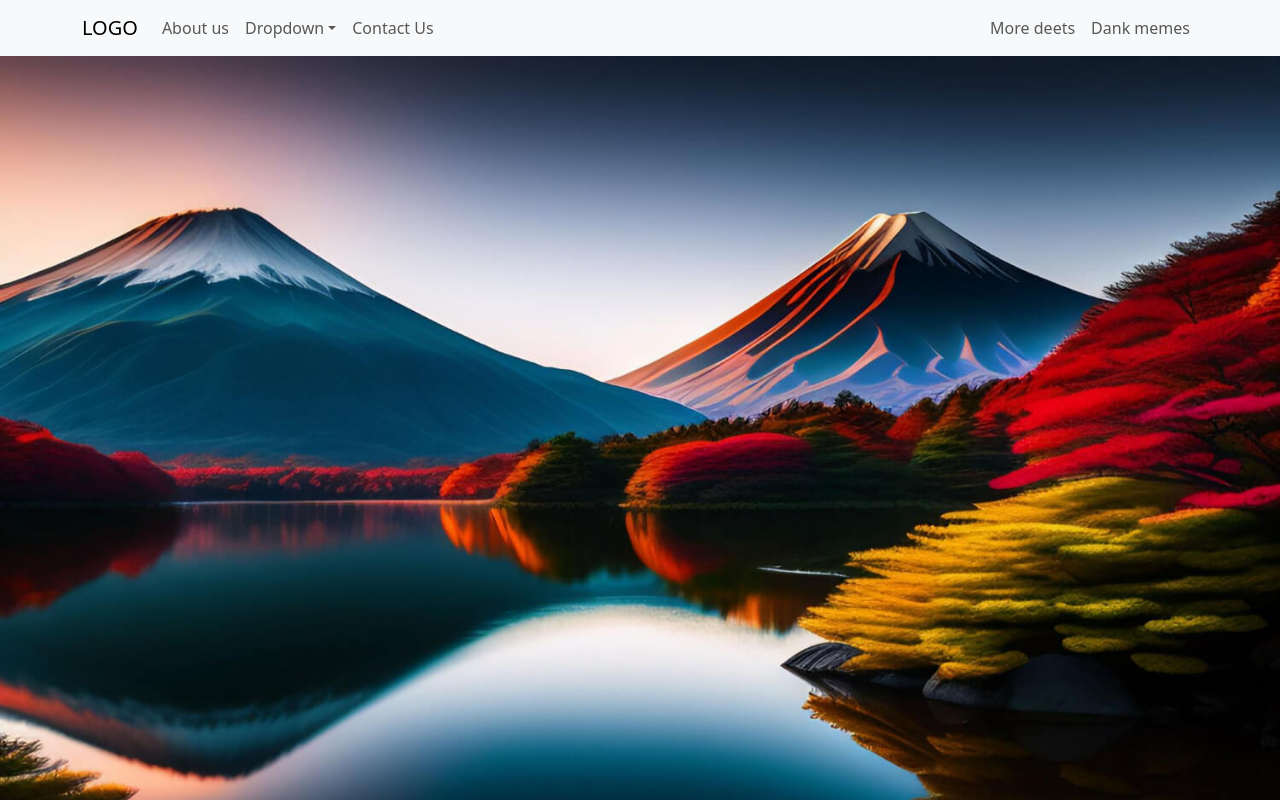
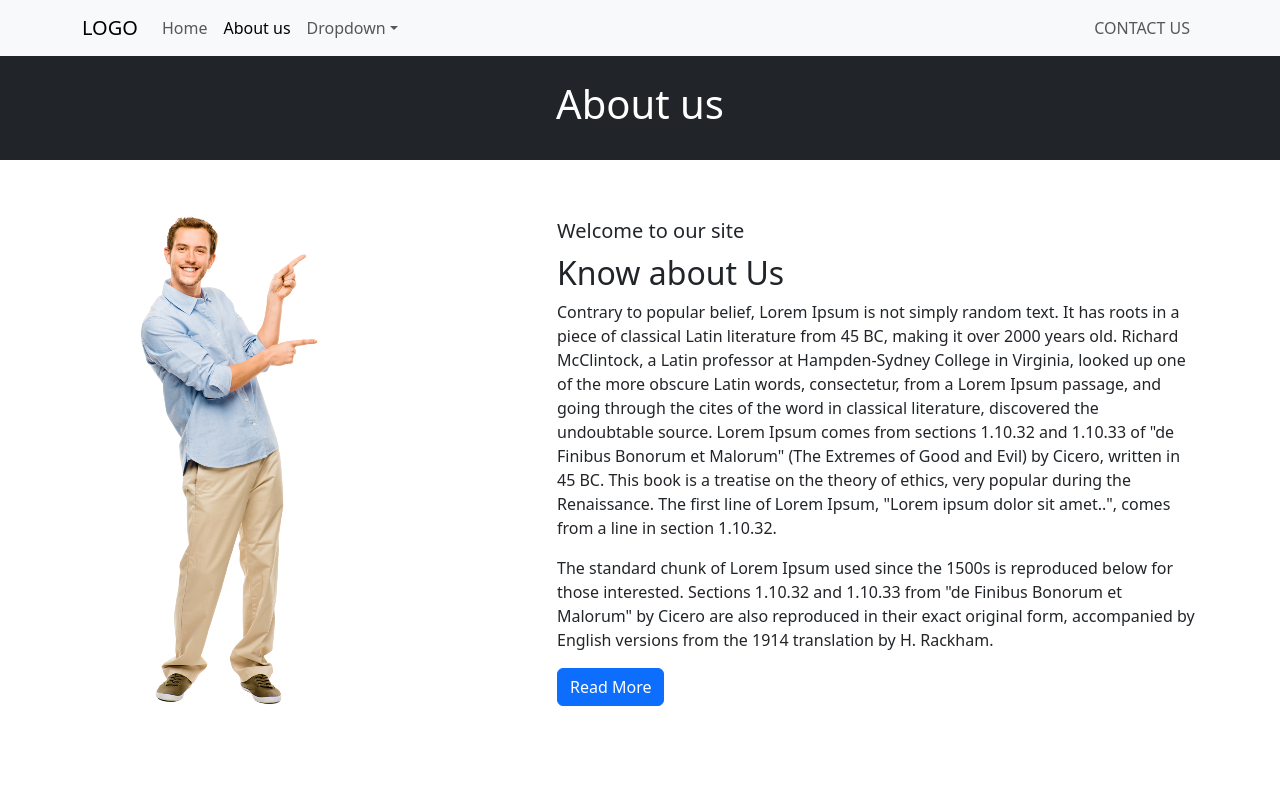
Before and after one commit to MdFarzan/Bizreact, a React (Create React App) app: page /about in a window 1280 px wide. Shown: the top 800 px of the page. Built offline with nearby package versions, Linux system fonts and the light colour scheme.

Commit message:
routing added and home, about, contact page created

```diff
--- a/package.json
+++ b/package.json
@@ -10,6 +10,8 @@
     "react": "^18.2.0",
     "react-bootstrap": "^2.7.4",
     "react-dom": "^18.2.0",
+    "react-router-bootstrap": "^0.26.2",
+    "react-router-dom": "^6.13.0",
     "react-scripts": "5.0.1",
     "react-slick": "^0.29.0",
     "slick-carousel": "^1.8.1",
--- a/src/App.js
+++ b/src/App.js
@@ -2,25 +2,29 @@ import HeroSlider from "./components/HeroSlider";
 import PrimaryNav from "./components/PrimaryNav";
 import "./App.css";
 import AboutUs from "./components/AboutUs";
-import Services from './components/Services';
+import Services from "./components/Services";
 import WhyUs from "./components/WhyUs";
 import TestimonialSlider from "./components/TestimonialSlider";
 import CTA from "./components/CTA";
 import Footer from "./components/Footer";
-
+// import { BrowserRouter, Routes, Route } from "react-router-dom";
+import { BrowserRouter as Router, Routes, Route } from "react-router-dom";
+import About from "./pages/About";
+import Home from "./pages/Home";
+import ContactUs from "./pages/ContactUs";
 
 function App() {
   return (
     <div className="App">
-      <PrimaryNav />
-      <HeroSlider />
-      <AboutUs />
-      <Services />
-      <WhyUs />
-      <TestimonialSlider />
-      <CTA />
-      <Footer />
+      <Router>
+        <PrimaryNav />
 
+        <Routes>
+          <Route exact path="/" element={<Home />}></Route>
+          <Route path="/about" element={<About />}></Route>
+          <Route path="/contact" element={<ContactUs />}></Route>
+        </Routes>
+      </Router>
     </div>
   );
 }
--- /dev/null
+++ b/src/components/PageHeader.js
@@ -0,0 +1,9 @@
+export default function PageHeader(props) {
+  return (
+    <section className="py-4 text-center bg-dark text-white">
+      <h1>
+        {props.title === "" || props.title == null ? "Page Title" : props.title}
+      </h1>
+    </section>
+  );
+}
--- a/src/components/PrimaryNav.js
+++ b/src/components/PrimaryNav.js
@@ -3,6 +3,7 @@ import Nav from "react-bootstrap/Nav";
 import Navbar from "react-bootstrap/Navbar";
 import NavDropdown from "react-bootstrap/NavDropdown";
 import "./PrimaryNav.css";
+import { LinkContainer } from "react-router-bootstrap";
 
 function PrimaryNav() {
   return (
@@ -16,7 +17,12 @@ function PrimaryNav() {
         <Navbar.Toggle aria-controls="responsive-navbar-nav" />
         <Navbar.Collapse id="responsive-navbar-nav">
           <Nav className="me-auto">
-            <Nav.Link href="#features">About us</Nav.Link>
+            <LinkContainer to="/">
+              <Nav.Link>Home</Nav.Link>
+            </LinkContainer>
+            <LinkContainer to="/about">
+              <Nav.Link>About us</Nav.Link>
+            </LinkContainer>
             <NavDropdown title="Dropdown" id="collasible-nav-dropdown">
               <NavDropdown.Item href="#action/3.1">Action</NavDropdown.Item>
               <NavDropdown.Item href="#action/3.2">Services</NavDropdown.Item>
@@ -26,13 +32,12 @@ function PrimaryNav() {
                 Separated link
               </NavDropdown.Item>
             </NavDropdown>
-            <Nav.Link href="#pricing">Contact Us</Nav.Link>
           </Nav>
           <Nav>
-            <Nav.Link href="#deets">More deets</Nav.Link>
-            <Nav.Link eventKey={2} href="#memes">
-              Dank memes
-            </Nav.Link>
+            {/* <Nav.Link href="#deets">More deets</Nav.Link> */}
+            <LinkContainer to="/contact">
+              <Nav.Link>CONTACT US</Nav.Link>
+            </LinkContainer>
           </Nav>
         </Navbar.Collapse>
       </Container>
--- /dev/null
+++ b/src/pages/About.js
@@ -0,0 +1,17 @@
+import AboutUs from "../components/AboutUs";
+import Footer from "../components/Footer";
+import TestimonialSlider from "../components/TestimonialSlider";
+import WhyUs from "../components/WhyUs";
+import PageHeader from "./../components/PageHeader";
+
+export default function About() {
+  return (
+    <>
+      <PageHeader title="About us" />
+      <AboutUs />
+      <WhyUs />
+      <TestimonialSlider />
+      <Footer />
+    </>
+  );
+}
--- /dev/null
+++ b/src/pages/ContactUs.js
@@ -0,0 +1,13 @@
+import CTA from "../components/CTA";
+import Footer from "../components/Footer";
+import PageHeader from "../components/PageHeader";
+
+export default function ContactUs() {
+  return (
+    <>
+      <PageHeader title="Contact us" />
+      <CTA />
+      <Footer />
+    </>
+  );
+}
--- /dev/null
+++ b/src/pages/Home.js
@@ -0,0 +1,21 @@
+import AboutUs from "../components/AboutUs";
+import CTA from "../components/CTA";
+import Footer from "../components/Footer";
+import HeroSlider from "../components/HeroSlider";
+import Services from "../components/Services";
+import TestimonialSlider from "../components/TestimonialSlider";
+import WhyUs from "../components/WhyUs";
+
+export default function Home() {
+  return (
+    <>
+      <HeroSlider />
+      <AboutUs />
+      <Services />
+      <WhyUs />
+      <TestimonialSlider />
+      <CTA />
+      <Footer />
+    </>
+  );
+}
```
Also changed, not shown: 1 other file (tests, documents, lock files or other folders).
